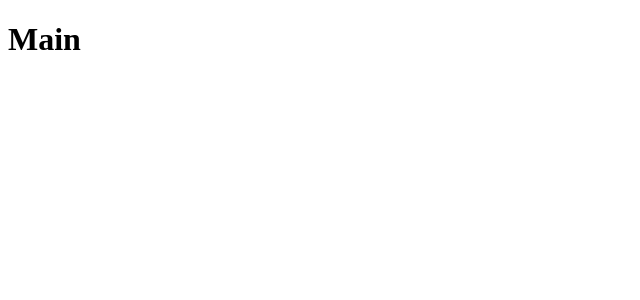
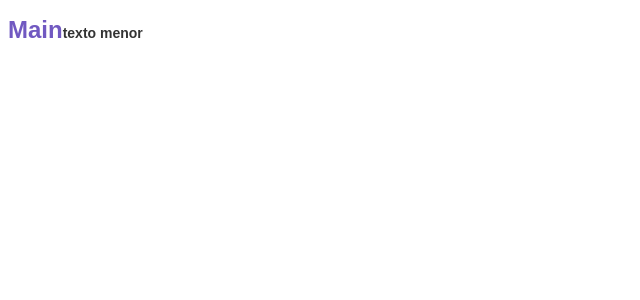
Before and after one commit to rosalvojunior/bootcamp-rocketseat-modulo-05, a React (Create React App) app: page / in a window 1280 px wide. Shown: the top 300 px of the page, without its empty margins (0-640 px from the left). Built offline with nearby package versions, Linux system fonts and the light colour scheme.

Commit message:
Styled Components

```diff
--- a/package.json
+++ b/package.json
@@ -6,7 +6,8 @@
     "react": "^16.9.0",
     "react-dom": "^16.9.0",
     "react-router-dom": "^5.1.1",
-    "react-scripts": "3.1.2"
+    "react-scripts": "3.1.2",
+    "styled-components": "^4.4.0"
   },
   "scripts": {
     "start": "react-scripts start",
--- a/src/pages/Main/index.js
+++ b/src/pages/Main/index.js
@@ -1,7 +1,12 @@
 import React from 'react';
 
-// import { Container } from './styles';
+import { Title } from './styles';
 
 export default function Main() {
-  return <h1>Main</h1>;
+  return (
+    <Title error={false}>
+      Main
+      <small>texto menor</small>
+    </Title>
+  );
 }
--- /dev/null
+++ b/src/pages/Main/styles.js
@@ -0,0 +1,11 @@
+import styled from 'styled-components';
+
+export const Title = styled.h1`
+  font-size: 24px;
+  color: ${props => (props.error ? 'red' : '#7159c1')};
+  font-family: Arial, Helvetica, sans-serif;
+  small {
+    font-size: 14px;
+    color: #333
+  }
+`;
```
Also changed, not shown: 1 other file (tests, documents, lock files or other folders).
